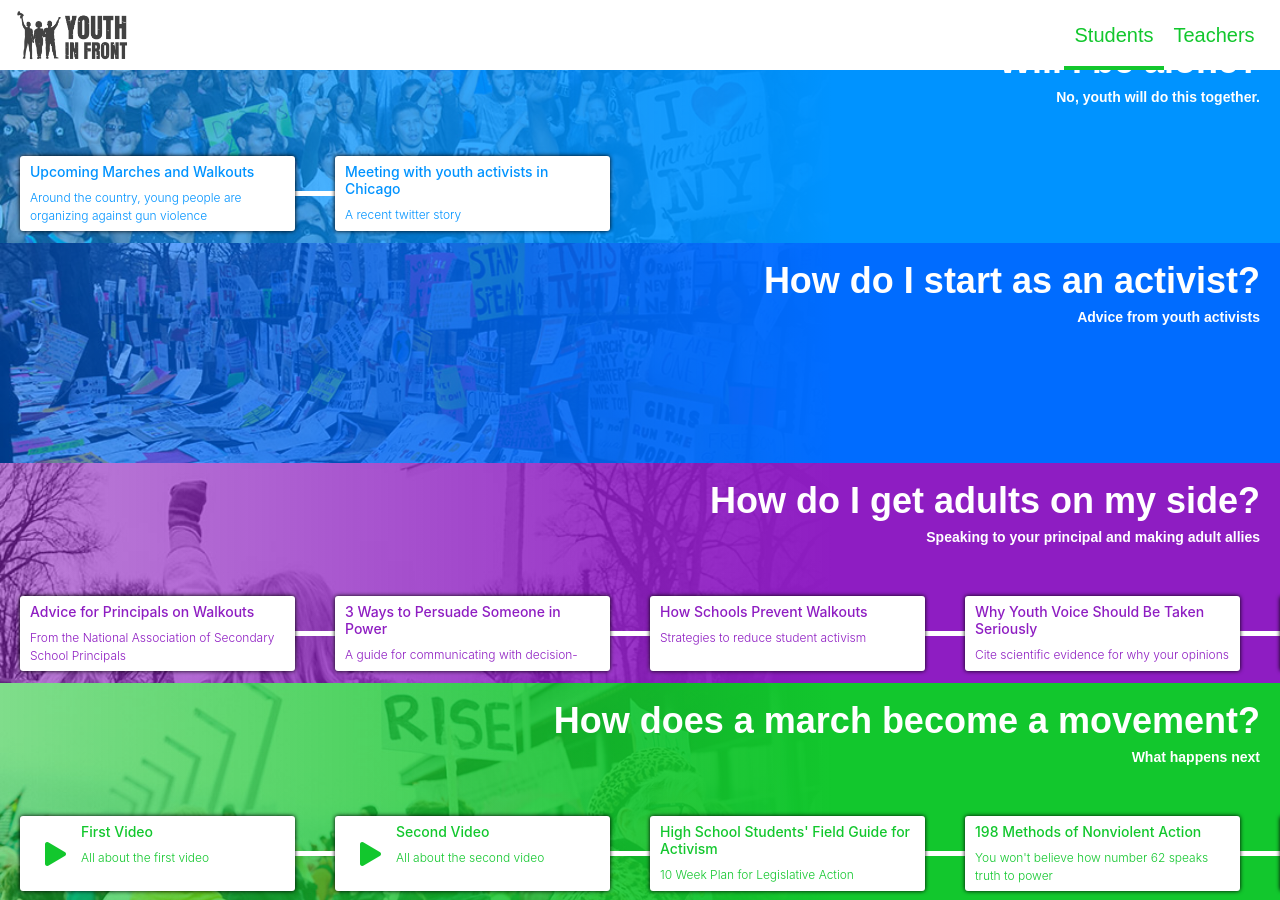
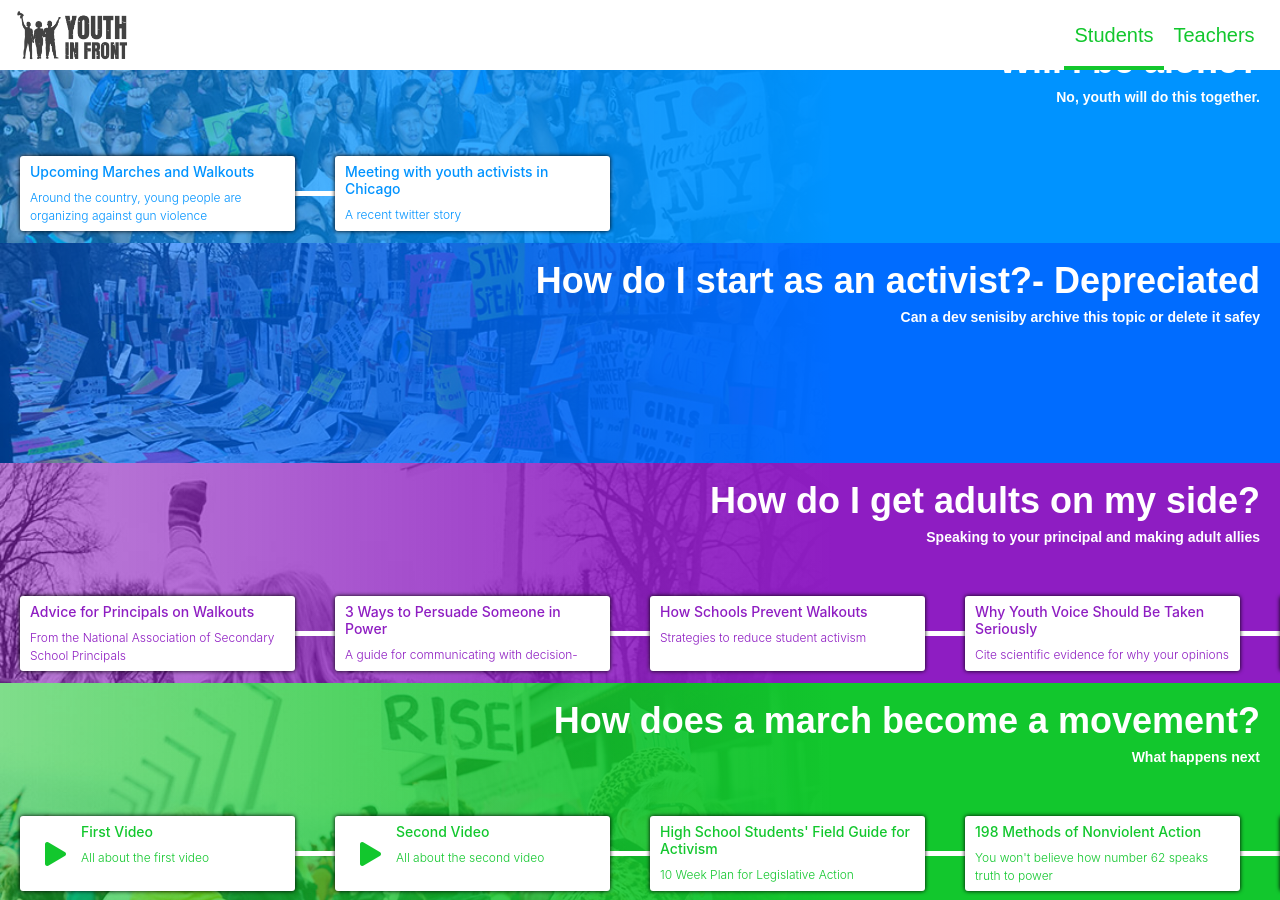
Before and after one commit to youthinfront/youthinfront-site, a Jekyll site: the page built from index.md, in a window 1280 px wide and 900 px high, scrolled down 745 px. Built offline with Jekyll 4.4.1, drawn with Linux system fonts in a browser that asks for light colours; nearby versions of some CDN libraries.

Commit message:
Update 2018-02-21-4-getting-started-as-an-activist.md

```diff
--- a/_posts/blog/2018-02-21-4-getting-started-as-an-activist.md
+++ b/_posts/blog/2018-02-21-4-getting-started-as-an-activist.md
@@ -1,7 +1,7 @@
 ---
 layout: post
-title: How do I start as an activist?
-subtitle: Advice from youth activists
+title: How do I start as an activist?- Depreciated
+subtitle: Can a dev senisiby archive this topic or delete it safey
 cards:
 
 
```
